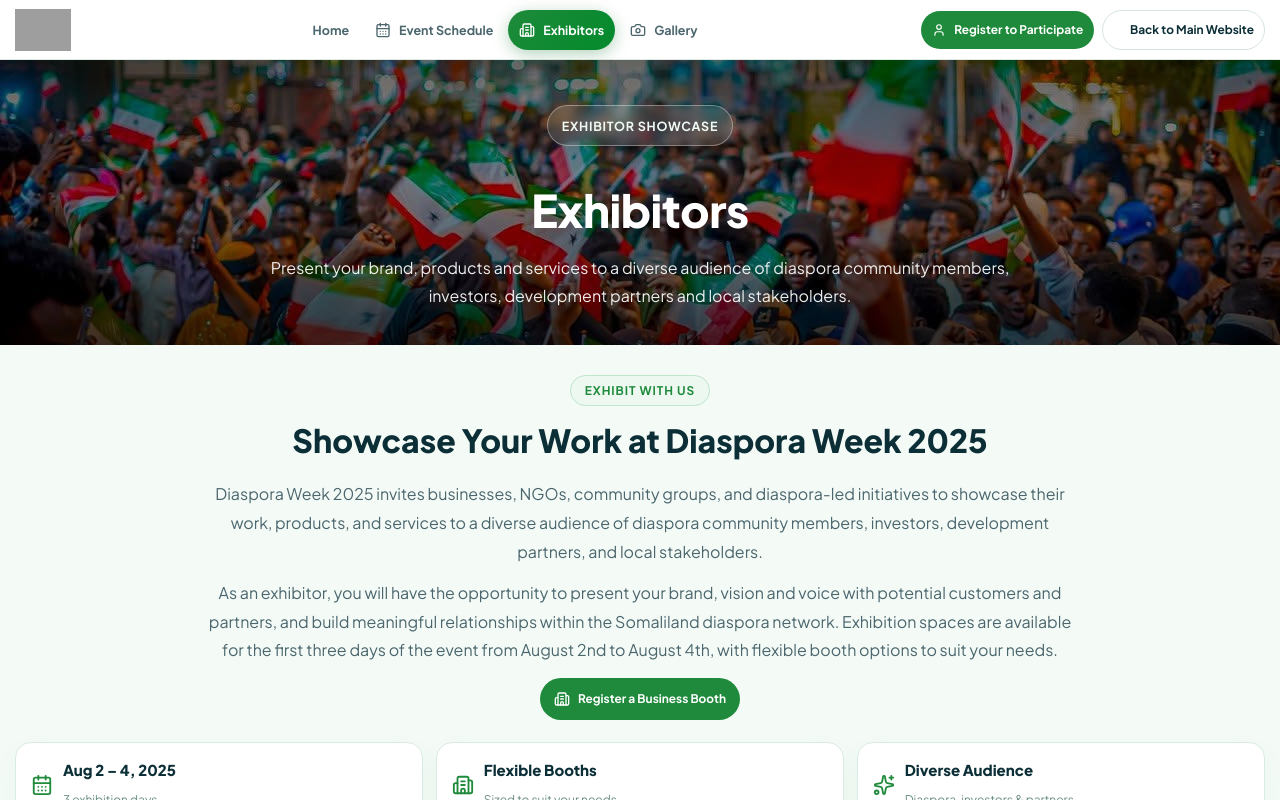
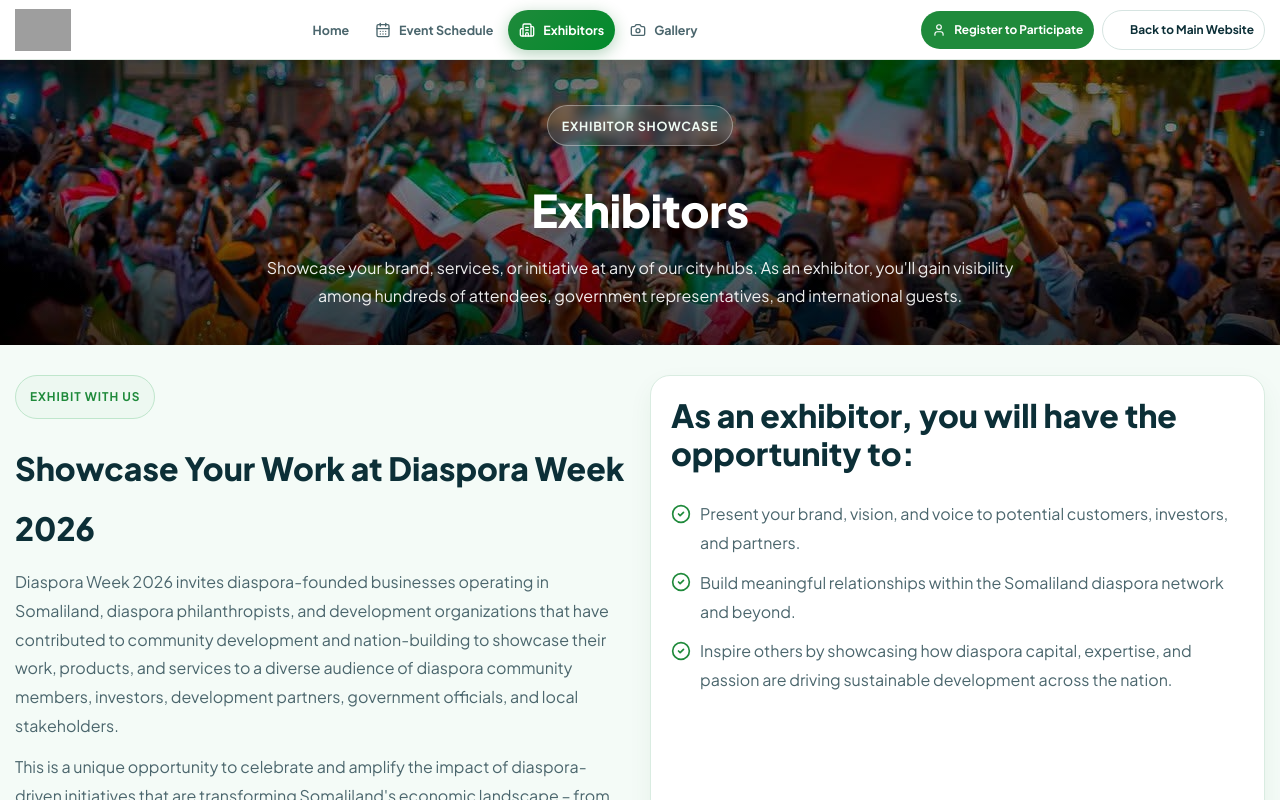
Before and after one commit to janogale/sldiaspora, a Next.js app: page /diaspora-week/portal in a window 1280 px wide. Both pictures are taken after a click on the button "Exhibitors". Shown: the top 800 px of the page. Built offline with nearby package versions, Linux system fonts and the light colour scheme; grey boxes are pictures that could not be loaded; a web font is replaced by a local one.

Commit message:
adding exhibitos content

```diff
--- a/app/diaspora-week/portal/page.module.css
+++ b/app/diaspora-week/portal/page.module.css
@@ -1638,6 +1638,13 @@
 }
 
 /* Exhibitors */
+.exhibitSplit {
+  display: grid;
+  grid-template-columns: 1fr 1fr;
+  gap: 2rem;
+  align-items: stretch;
+}
+
 .exhibitIntro {
   max-width: 880px;
   margin: 0 auto;
@@ -1659,6 +1666,90 @@
 
 .exhibitIntro .sectionLead + .sectionLead {
   margin-top: 1.25rem;
+}
+
+.exhibitSplit .exhibitIntro {
+  max-width: none;
+  margin: 0;
+  text-align: left;
+  display: flex;
+  flex-direction: column;
+}
+
+.exhibitSplit .exhibitIntro .kicker {
+  margin: 0 0 14px;
+}
+
+.exhibitSplit .whoListWrap {
+  margin-top: 0;
+  background: #fff;
+  border: 1px solid #d9ece1;
+  border-radius: 20px;
+  padding: 2rem;
+  box-shadow: 0 10px 24px rgba(1, 109, 33, 0.06);
+  display: flex;
+  flex-direction: column;
+}
+
+.whoListWrap {
+  margin-top: 1.75rem;
+  text-align: left;
+}
+
+.whoListTitle {
+  font-size: clamp(2.2rem, 4vw, 3.2rem);
+  font-weight: 800;
+  color: #0c2f37;
+  margin-bottom: 1.25rem;
+  line-height: 1.2;
+}
+
+.checkList {
+  list-style: none;
+  margin: 1.5rem 0 0;
+  padding: 0;
+  display: flex;
+  flex-direction: column;
+  gap: 1.1rem;
+  text-align: left;
+  max-width: 75ch;
+}
+
+.checkList li {
+  display: flex;
+  align-items: flex-start;
+  gap: 0.9rem;
+  font-size: 1.6rem;
+  line-height: 1.8;
+  color: #4b666d;
+}
+
+.checkList li svg {
+  flex-shrink: 0;
+  margin-top: 0.35rem;
+  color: #1f8a3b;
+}
+
+.contactRow {
+  display: flex;
+  flex-wrap: wrap;
+  justify-content: center;
+  gap: 1.5rem;
+  margin-top: 1.75rem;
+}
+
+.contactItem {
+  display: inline-flex;
+  align-items: center;
+  gap: 0.6rem;
+  font-size: 1.6rem;
+  font-weight: 700;
+  color: #1f8a3b;
+  text-decoration: none;
+}
+
+.contactItem:hover {
+  text-decoration: underline;
 }
 
 .exhibitInfoStrip {
@@ -1745,16 +1836,16 @@
 }
 
 .benefitCard h3 {
-  margin: 0 0 0.35rem;
-  font-size: 1.5rem;
+  margin: 0 0 0.5rem;
+  font-size: 1.8rem;
   font-weight: 800;
   color: #0c2f37;
 }
 
 .benefitCard p {
   margin: 0;
-  font-size: 1.2rem;
-  line-height: 1.7;
+  font-size: 1.6rem;
+  line-height: 1.8;
   color: #4b666d;
 }
 
@@ -1914,6 +2005,19 @@
   .benefitCard {
     flex-direction: column;
     text-align: center;
+  }
+
+  .exhibitSplit {
+    grid-template-columns: 1fr;
+    gap: 2rem;
+  }
+
+  .exhibitSplit .exhibitIntro {
+    text-align: center;
+  }
+
+  .exhibitSplit .exhibitIntro .kicker {
+    margin: 0 auto 14px;
   }
 
   .logoCloud {
--- a/app/diaspora-week/portal/page.tsx
+++ b/app/diaspora-week/portal/page.tsx
@@ -7,11 +7,15 @@ import {
   Building2,
   CalendarDays,
   Camera,
+  CheckCircle2,
   Eye,
   Handshake,
+  Mail,
   MapPin,
+  Megaphone,
   Package,
   PartyPopper,
+  Phone,
   Sparkles,
   Star,
   Unlock,
@@ -56,26 +60,40 @@ const EXHIBITOR_BENEFITS = [
     icon: Eye,
     title: "Increase Visibility",
     description:
-      "Put your brand in front of hundreds of diaspora attendees, government representatives, and local partners.",
+      "Put your brand in front of hundreds of diaspora attendees, government representatives, investors, and development partners from across Somaliland's regions.",
   },
   {
     icon: Handshake,
     title: "Build New Connections",
     description:
-      "Meet potential investors, collaborators, and clients from Somaliland and abroad.",
+      "Meet potential investors, collaborators, and clients from Somaliland and abroad who share a commitment to national development.",
   },
   {
     icon: Package,
-    title: "Showcase Products & Services",
+    title: "Showcase Your Impact",
     description:
-      "Demonstrate what you offer to an audience eager to support local and diaspora-driven initiatives.",
+      "Demonstrate your products, services, or community development work to an audience eager to support diaspora-driven initiatives that are making a tangible difference.",
   },
   {
     icon: Unlock,
-    title: "Unlock Opportunities",
+    title: "Unlock New Opportunities",
     description:
-      "Position your business to benefit from partnerships, sales leads, and future collaborations sparked during the event.",
+      "Position your business or organization to benefit from partnerships, investment leads, and future collaborations sparked during the event.",
   },
+  {
+    icon: Megaphone,
+    title: "Contribute to the Narrative",
+    description:
+      "Be part of a movement that shows the world that Somaliland's diaspora is not just an observer, it is the architect of the modern state.",
+  },
+];
+
+const EXHIBITOR_CATEGORIES = [
+  "Diaspora-founded businesses operating in Somaliland across all sectors, including agriculture, livestock, fishery, mining, manufacturing, real estate, fintech, tourism, energy, healthcare, education, technology, and other professional service sectors.",
+  "Diaspora philanthropists and individual changemakers who have invested in community development.",
+  "Diaspora-led development organizations and NGOs that have implemented impactful programs in Somaliland.",
+  "Community groups and cooperatives that are driving local economic development.",
+  "Diaspora professionals with ventures or initiatives contributing to Somaliland's growth.",
 ];
 
 const SAMPLE_EXHIBITOR_LOGOS = [
@@ -722,48 +740,69 @@ export default function DiasporaWeekPortalPage() {
               <span className={styles.heroBadge}>Exhibitor Showcase</span>
               <h1 className={styles.scheduleHeroTitle}>Exhibitors</h1>
               <p className={styles.scheduleHeroSubtitle}>
-                Present your brand, products and services to a diverse audience of diaspora
-                community members, investors, development partners and local stakeholders.
+                Showcase your brand, services, or initiative at any of our city hubs. As an exhibitor,
+                you&apos;ll gain visibility among hundreds of attendees, government representatives, and
+                international guests.
               </p>
             </div>
           </section>
 
           <section className={styles.tabSection}>
             <div className="container">
+              <div className={styles.exhibitSplit}>
                 <div className={styles.exhibitIntro}>
                   <span className={styles.kicker}>Exhibit With Us</span>
-                <h2 className={styles.sectionTitle}>Showcase Your Work at Diaspora Week 2025</h2>
+                  <h2 className={styles.sectionTitle}>Showcase Your Work at Diaspora Week 2026</h2>
                   <p className={styles.sectionLead}>
-                  Diaspora Week 2025 invites businesses, NGOs, community groups, and diaspora-led
-                  initiatives to showcase their work, products, and services to a diverse audience of
-                  diaspora community members, investors, development partners, and local stakeholders.
+                    Diaspora Week 2026 invites diaspora-founded businesses operating in Somaliland,
+                    diaspora philanthropists, and development organizations that have contributed to
+                    community development and nation-building to showcase their work, products, and
+                    services to a diverse audience of diaspora community members, investors,
+                    development partners, government officials, and local stakeholders.
                   </p>
                   <p className={styles.sectionLead}>
-                  As an exhibitor, you will have the opportunity to present your brand, vision and
-                  voice with potential customers and partners, and build meaningful relationships
-                  within the Somaliland diaspora network. Exhibition spaces are available for the
-                  first three days of the event from August 2nd to August 4th, with flexible booth
-                  options to suit your needs.
+                    This is a unique opportunity to celebrate and amplify the impact of diaspora-driven
+                    initiatives that are transforming Somaliland&apos;s economic landscape &ndash; from
+                    innovative start-ups and agribusinesses to infrastructure projects, educational
+                    institutions, health facilities, and community development programs.
                   </p>
-                <Link href="/diaspora-week/register?type=business" className={styles.exhibitRegisterCta}>
-                  <Building2 size={16} />
-                  Register a Business Booth
-                </Link>
+                </div>
+
+                <div className={styles.whoListWrap}>
+                  <h3 className={styles.whoListTitle}>As an exhibitor, you will have the opportunity to:</h3>
+                  <ul className={styles.checkList}>
+                    <li>
+                      <CheckCircle2 size={20} />
+                      <span>Present your brand, vision, and voice to potential customers, investors, and partners.</span>
+                    </li>
+                    <li>
+                      <CheckCircle2 size={20} />
+                      <span>Build meaningful relationships within the Somaliland diaspora network and beyond.</span>
+                    </li>
+                    <li>
+                      <CheckCircle2 size={20} />
+                      <span>
+                        Inspire others by showcasing how diaspora capital, expertise, and passion are
+                        driving sustainable development across the nation.
+                      </span>
+                    </li>
+                  </ul>
+                </div>
               </div>
 
               <div className={styles.exhibitInfoStrip}>
                 <div className={styles.exhibitInfoItem}>
                   <CalendarDays size={22} />
                   <div>
-                    <strong>Aug 2 &ndash; 4, 2025</strong>
-                    <span>3 exhibition days</span>
+                    <strong>July 20, 2026</strong>
+                    <span>Application deadline</span>
                   </div>
                 </div>
                 <div className={styles.exhibitInfoItem}>
                   <Building2 size={22} />
                   <div>
                     <strong>Flexible Booths</strong>
-                    <span>Sized to suit your needs</span>
+                    <span>One city hub or all three</span>
                   </div>
                 </div>
                 <div className={styles.exhibitInfoItem}>
@@ -779,9 +818,9 @@ export default function DiasporaWeekPortalPage() {
 
           <section className={`${styles.tabSection} ${styles.tabSectionAlt}`}>
             <div className="container">
-              <span className={styles.kicker}>Benefits for Business</span>
+              <span className={styles.kicker}>Benefits for Exhibitors</span>
               <h2 className={styles.sectionTitle}>
-                By Exhibiting at Diaspora Week 2025, Your Organization Will&hellip;
+                By Exhibiting at Diaspora Week 2026, Your Organization Will&hellip;
               </h2>
 
               <div className={styles.benefitsGrid}>
@@ -803,11 +842,57 @@ export default function DiasporaWeekPortalPage() {
 
           <section className={styles.tabSection}>
             <div className="container">
+              <span className={styles.kicker}>Who Should Exhibit?</span>
+              <h2 className={styles.sectionTitle}>We Welcome Applications From</h2>
+              <p className={styles.sectionLead}>
+                Diaspora Week 2026 is open to a wide range of diaspora-driven businesses, organizations
+                and changemakers.
+              </p>
+
+              <ul className={styles.checkList}>
+                {EXHIBITOR_CATEGORIES.map((category) => (
+                  <li key={category}>
+                    <CheckCircle2 size={20} />
+                    <span>{category}</span>
+                  </li>
+                ))}
+              </ul>
+            </div>
+          </section>
+
+          <section className={`${styles.tabSection} ${styles.tabSectionAlt}`}>
+            <div className="container">
+              <div className={styles.exhibitIntro}>
+                <span className={styles.kicker}>Application Deadline &amp; Selection Process</span>
+                <h2 className={styles.sectionTitle}>Apply by July 20th, 2026</h2>
+                <p className={styles.sectionLead}>
+                  Please submit your application by July 20th, 2026. To ensure optimal use of the venue
+                  space, the Diaspora Department will review all submissions after this date. Accepted
+                  businesses and organizations will be required to pay an affordable exhibition fee to
+                  secure their space. Registration will be finalized only upon payment confirmation.
+                </p>
+
+                <div className={styles.contactRow}>
+                  <a href="mailto:info@sldiaspora.org" className={styles.contactItem}>
+                    <Mail size={18} />
+                    info@sldiaspora.org
+                  </a>
+                  <a href="tel:+252634696895" className={styles.contactItem}>
+                    <Phone size={18} />
+                    +252-63-4696895
+                  </a>
+                </div>
+              </div>
+            </div>
+          </section>
+
+          <section className={styles.tabSection}>
+            <div className="container">
               <span className={styles.kicker}>Confirmed Exhibitors</span>
               <h2 className={styles.sectionTitle}>Participating Organizations</h2>
               <p className={styles.sectionLead}>
                 A growing line-up of businesses, NGOs and diaspora-led initiatives confirmed to
-                exhibit at Diaspora Week 2025.
+                exhibit at Diaspora Week 2026.
               </p>
 
               <div className={styles.logoCloud}>
```
Lines whose indentation alone changed are shown as unchanged.
